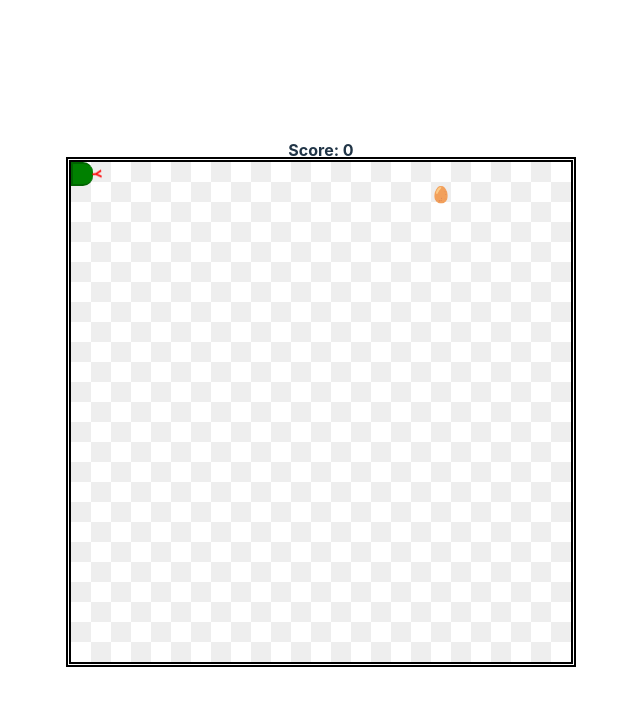
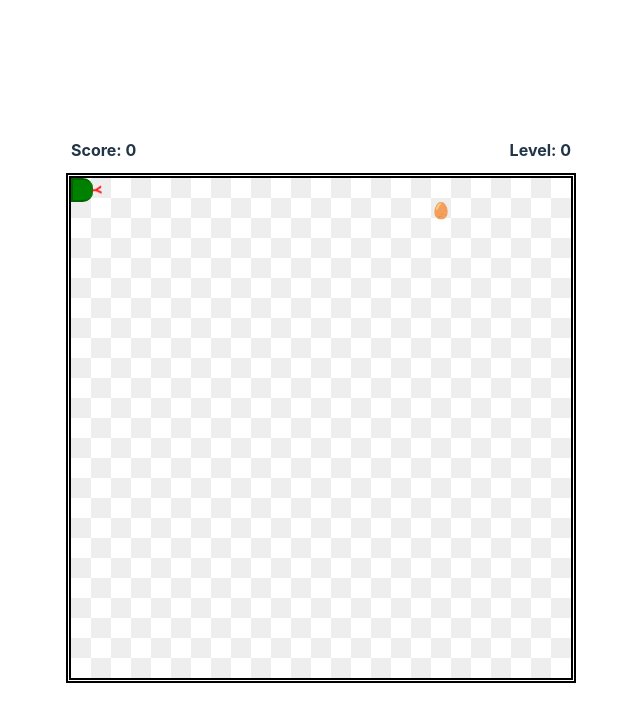
Before and after one commit to DominikFischer86/snek, a React (Vite) app: page / in a window 1280 px wide. Shown: the top 722 px of the page, without its empty margins (319-959 px from the left). Built offline with nearby package versions, Linux system fonts and the light colour scheme.

Commit message:
feat: Polish scoreboard

```diff
--- a/src/App.scss
+++ b/src/App.scss
@@ -6,7 +6,7 @@
 }
 
 .App {
-	width: 800px;
+	width: 500px;
 	display: flex;
 	flex-direction: column;
 	align-items: center;
@@ -50,6 +50,9 @@
 
 .score {
 	font-weight: bold;
+	display: flex;
+	justify-content: space-between;
+	width: 500px;
 }
 
 .snek {
@@ -136,10 +139,10 @@
 
 .game-over {
 	border: 5px solid red;
-	padding: 2rem;
 	font-weight: bold;
 	font-size: 30px;
 	text-transform: uppercase;
+	width: 500px;
 }
 
 .devTools {
--- a/src/App.tsx
+++ b/src/App.tsx
@@ -162,7 +162,7 @@ const App = () => {
 
 	return (
 		<div className="App">
-			<div className="score">Score: {score}</div>
+			<div className="score"><p>Score: {score}</p><p>Level: {level}</p></div>
 			{!gameOver && (
 				<>
 					<div
```
